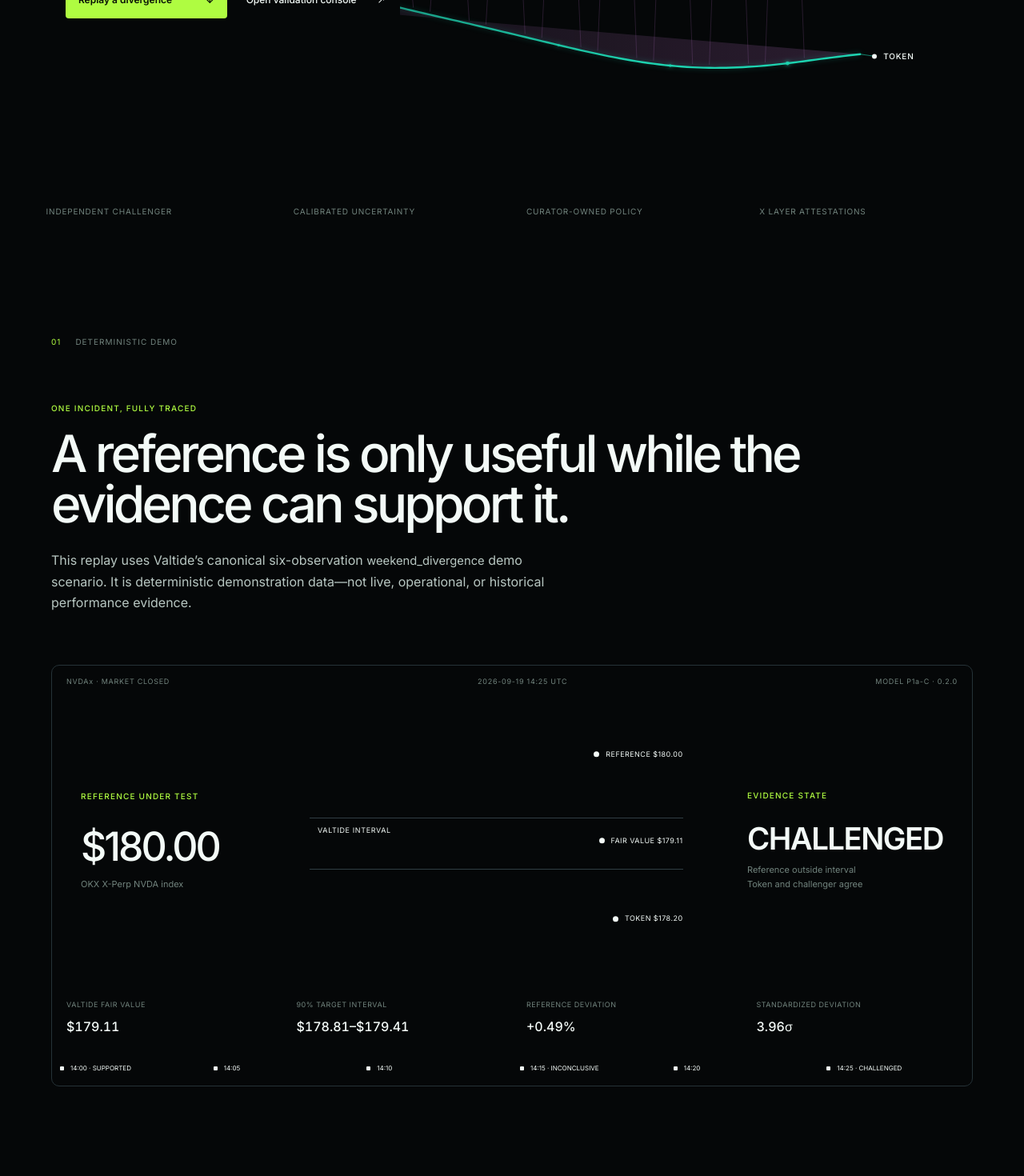
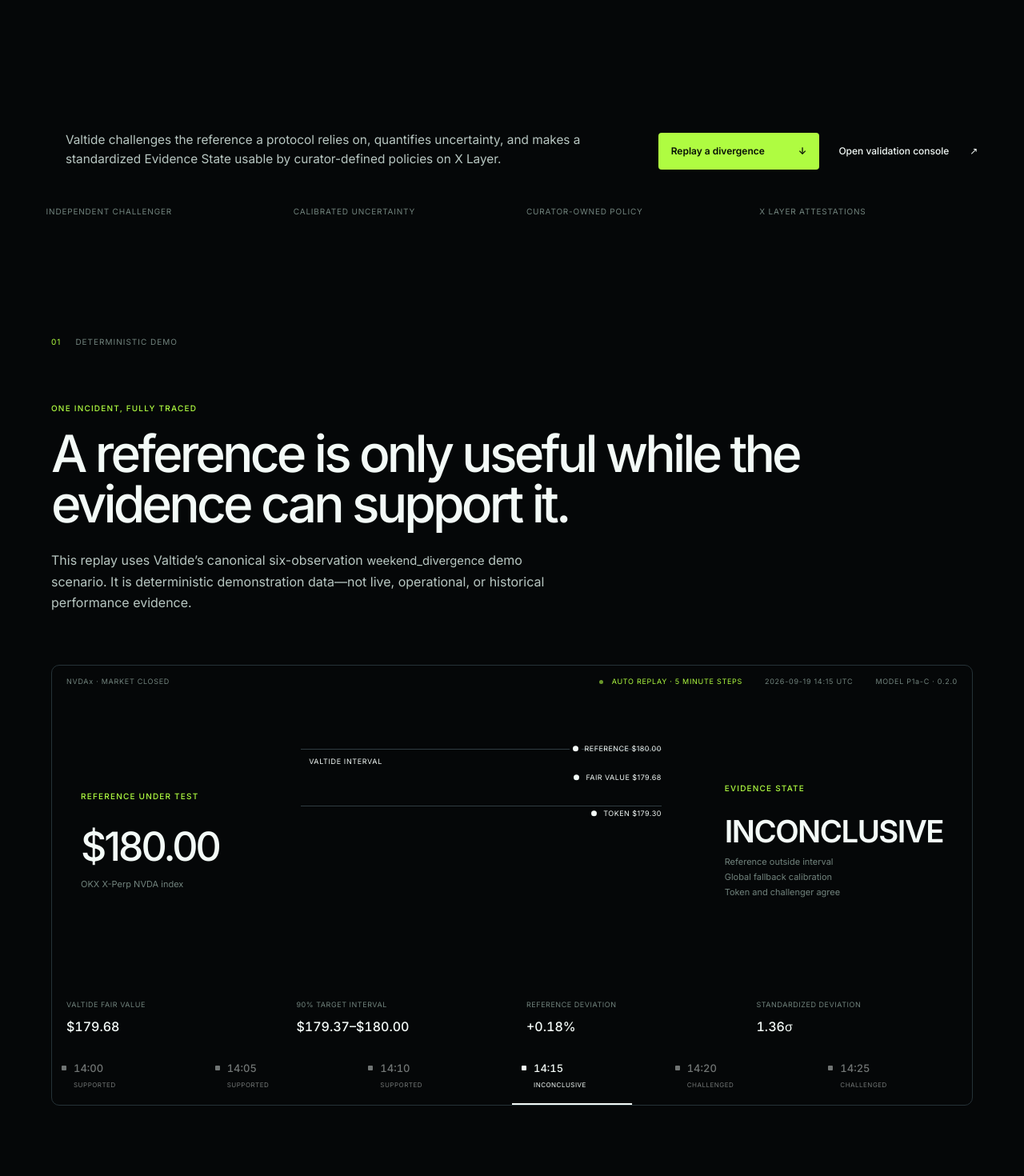
Before and after one commit to chin0312/valtide, a React (Vite) app in the folder apps/web/: page / in a window 1280 px wide. Shown: the part 500-1970 px from the top of the page at 80% size. Built offline with nearby package versions, Linux system fonts and the light colour scheme.

Commit message:
refine homepage replay and hero layout

```diff
--- a/apps/web/src/components/Hero.css
+++ b/apps/web/src/components/Hero.css
@@ -97,22 +97,34 @@
 
 .valtide-hero__lede {
   max-width: 660px;
-  margin: 24px 0 0;
-  padding-right: 14px;
-  background: var(--color-bg);
+  margin: 0;
   color: var(--color-ink-dim);
   font-size: clamp(14px, 1.2vw, 17px);
   line-height: 1.6;
 }
 
-.valtide-hero__actions { display: flex; width: fit-content; flex-wrap: wrap; align-items: center; gap: 24px; padding-right: 18px; background: var(--color-bg); }
+.valtide-hero__lower {
+  position: absolute;
+  z-index: 4;
+  right: clamp(24px, 4.5vw, 72px);
+  bottom: 88px;
+  left: clamp(24px, 6.4vw, 104px);
+  display: grid;
+  grid-template-columns: minmax(320px, 1fr) auto;
+  gap: clamp(36px, 7vw, 120px);
+  align-items: end;
+  padding-top: 24px;
+  border-top: 1px solid var(--color-line-subtle);
+}
+
+.valtide-hero__actions { display: flex; width: fit-content; flex-wrap: wrap; align-items: center; gap: 24px; }
 
 .valtide-hero__action {
   display: inline-flex;
   min-height: 46px;
   align-items: center;
   gap: 42px;
-  margin-top: 34px;
+  margin-top: 0;
   padding: 0 16px;
   background: var(--color-accent);
   color: #071006;
@@ -131,7 +143,7 @@
   min-height: 46px;
   align-items: center;
   gap: 26px;
-  margin-top: 34px;
+  margin-top: 0;
   color: var(--color-ink);
   border-bottom: 1px solid var(--color-line-strong);
   font-size: 12px;
@@ -142,7 +154,7 @@
 .valtide-hero__motion {
   position: absolute;
   z-index: 1;
-  inset: 0;
+  inset: 0 0 224px;
   overflow: hidden;
   pointer-events: none;
 }
@@ -192,14 +204,15 @@
 .valtide-hero__principles span:first-child { padding-left: 0; border-left: 0; }
 
 @media (max-width: 760px) {
-  .valtide-hero { min-height: 560px; }
+  .valtide-hero { min-height: 780px; }
   .valtide-hero__nav { grid-template-columns: 1fr auto; padding: 18px 20px; }
   .valtide-hero__nav nav { display: none; }
   .valtide-hero__copy { top: 108px; right: 20px; left: 20px; }
   .valtide-hero__copy h1 { font-size: clamp(42px, 12.5vw, 66px); }
-  .valtide-hero__lede { max-width: 92%; font-size: 14px; }
-  .valtide-hero__action { margin-top: 24px; }
-  .valtide-hero__secondary { margin-top: 24px; }
+  .valtide-hero__lower { right: 20px; bottom: 102px; left: 20px; grid-template-columns: 1fr; gap: 20px; padding-top: 18px; }
+  .valtide-hero__lede { max-width: 100%; font-size: 13px; }
+  .valtide-hero__motion { bottom: 292px; }
+  .valtide-hero__action, .valtide-hero__secondary { min-height: 40px; }
   .valtide-hero__label { gap: 5px; font-size: 8px; }
   .valtide-hero__label i { width: 5px; height: 5px; }
   .valtide-hero__principles { right: 20px; bottom: 18px; left: 20px; grid-template-columns: 1fr 1fr; }
--- a/apps/web/src/components/Hero.tsx
+++ b/apps/web/src/components/Hero.tsx
@@ -235,7 +235,8 @@ export function Hero() {
     function resize() {
       const bounds = hero.getBoundingClientRect();
       width = bounds.width;
-      height = bounds.height;
+      const lowerBand = width < 760 ? 292 : 224;
+      height = Math.max(320, bounds.height - lowerBand);
       lineHeadX = width * (width < 760 ? 0.72 : 0.84);
       const pixelRatio = Math.min(window.devicePixelRatio || 1, 2);
       canvas.width = Math.round(width * pixelRatio);
@@ -311,11 +312,6 @@ export function Hero() {
       <div className="valtide-hero__copy">
         <p className="valtide-hero__eyebrow">Independent valuation evidence for tokenized collateral</p>
         <h1 id="valtide-hero-title">When markets disagree,<br />know what the <span>evidence supports.</span></h1>
-        <p className="valtide-hero__lede">Valtide challenges the reference a protocol relies on, quantifies uncertainty, and makes a standardized Evidence State usable by curator-defined policies on X Layer.</p>
-        <div className="valtide-hero__actions">
-          <a className="valtide-hero__action" href="#incident">Replay a divergence <span aria-hidden="true">↓</span></a>
-          <a className="valtide-hero__secondary" href="?view=console">Open validation console <span aria-hidden="true">↗</span></a>
-        </div>
       </div>
 
       <div className="valtide-hero__motion" aria-label="Animated market divergence">
@@ -323,6 +319,14 @@ export function Hero() {
         <div ref={realLabelRef} className="valtide-hero__label valtide-hero__label--real" aria-hidden="true"><i /><span>Real world</span></div>
         <div ref={valtideLabelRef} className="valtide-hero__label valtide-hero__label--valtide" aria-hidden="true"><i /><span>Valtide</span></div>
         <div ref={tokenLabelRef} className="valtide-hero__label valtide-hero__label--token" aria-hidden="true"><i /><span>Token</span></div>
+      </div>
+
+      <div className="valtide-hero__lower">
+        <p className="valtide-hero__lede">Valtide challenges the reference a protocol relies on, quantifies uncertainty, and makes a standardized Evidence State usable by curator-defined policies on X Layer.</p>
+        <div className="valtide-hero__actions">
+          <a className="valtide-hero__action" href="#incident">Replay a divergence <span aria-hidden="true">↓</span></a>
+          <a className="valtide-hero__secondary" href="?view=console">Open validation console <span aria-hidden="true">↗</span></a>
+        </div>
       </div>
 
       <div className="valtide-hero__principles" aria-label="Product principles">
--- a/apps/web/src/components/LandingPage.tsx
+++ b/apps/web/src/components/LandingPage.tsx
@@ -1,14 +1,28 @@
+import { useEffect, useState } from "react";
+import type { ValuationResult } from "../api/types";
+import weekendDivergence from "../fixtures/weekend_divergence.json";
 import { Hero } from "./Hero";
 
-const DEMO = {
-  observedAt: "2026-09-19 14:25 UTC",
-  reference: "$180.00",
-  token: "$178.20",
-  fair: "$179.11",
-  interval: "$178.81–$179.41",
-  deviation: "+0.49%",
-  standardized: "3.96σ",
-} as const;
+const SCENARIO = weekendDivergence as unknown as ValuationResult[];
+const REASON_LABELS: Record<string, string> = {
+  REFERENCE_UNDER_TEST_OUTSIDE_INTERVAL: "Reference outside interval",
+  CALIBRATION_GLOBAL_FALLBACK: "Global fallback calibration",
+  TOKEN_AND_CHALLENGER_AGREE: "Token and challenger agree",
+};
+
+function money(value: number | null) {
+  return value === null ? "Unavailable" : `$${value.toFixed(2)}`;
+}
+
+function signedPct(value: number | null) {
+  if (value === null) return "Unavailable";
+  return `${value >= 0 ? "+" : ""}${value.toFixed(2)}%`;
+}
+
+function scaleTop(value: number | null) {
+  if (value === null) return 50;
+  return Math.max(12, Math.min(84, 18 + ((180 - value) / 2) * 64));
+}
 
 const storySteps = [
   { number: "01", label: "Observe", title: "A reference separates from the market evidence.", body: "Valtide keeps the reference under test, tokenized-market price, trusted anchor, market state, and timestamps visibly separate." },
@@ -18,6 +32,19 @@ const storySteps = [
 ] as const;
 
 export function LandingPage() {
+  const [demoFrame, setDemoFrame] = useState(SCENARIO.length - 1);
+
+  useEffect(() => {
+    if (window.matchMedia("(prefers-reduced-motion: reduce)").matches) return;
+    const timer = window.setInterval(() => setDemoFrame((frame) => (frame + 1) % SCENARIO.length), 1450);
+    return () => window.clearInterval(timer);
+  }, []);
+
+  const demo = SCENARIO[demoFrame];
+  const observedAt = `${demo.timestamp.slice(0, 10)} ${demo.timestamp.slice(11, 16)} UTC`;
+  const intervalTop = scaleTop(demo.fair_value_upper);
+  const intervalBottom = scaleTop(demo.fair_value_lower);
+
   return (
     <div className="marketing-shell">
       <Hero />
@@ -33,40 +60,39 @@ export function LandingPage() {
           <div className="incident-frame" aria-label="Canonical Valtide demo scenario">
             <div className="incident-topline">
               <span>NVDAx · MARKET CLOSED</span>
-              <span>{DEMO.observedAt}</span>
+              <span className="incident-live"><i /> AUTO REPLAY · 5 MINUTE STEPS</span>
+              <span>{observedAt}</span>
               <span>MODEL P1a-C · 0.2.0</span>
             </div>
             <div className="incident-grid">
               <div className="incident-question">
                 <span className="marketing-kicker">Reference under test</span>
-                <strong>{DEMO.reference}</strong>
+                <strong>{money(demo.reference_under_test)}</strong>
                 <p>OKX X-Perp NVDA index</p>
               </div>
               <div className="incident-chart" aria-hidden="true">
-                <div className="incident-band"><span>Valtide interval</span></div>
-                <div className="incident-marker incident-marker--reference"><i />Reference {DEMO.reference}</div>
-                <div className="incident-marker incident-marker--fair"><i />Fair value {DEMO.fair}</div>
-                <div className="incident-marker incident-marker--token"><i />Token {DEMO.token}</div>
+                <div className="incident-band" style={{ top: `${intervalTop}%`, height: `${Math.max(4, intervalBottom - intervalTop)}%` }}><span>Valtide interval</span></div>
+                <div className="incident-marker incident-marker--reference" style={{ top: `${scaleTop(demo.reference_under_test)}%` }}><i />Reference {money(demo.reference_under_test)}</div>
+                <div className="incident-marker incident-marker--fair" style={{ top: `${scaleTop(demo.valtide_fair_value)}%` }}><i />Fair value {money(demo.valtide_fair_value)}</div>
+                <div className="incident-marker incident-marker--token" style={{ top: `${scaleTop(demo.token_price)}%` }}><i />Token {money(demo.token_price)}</div>
               </div>
-              <div className="incident-result">
+              <div className={`incident-result is-${demo.evidence_state.toLowerCase()}`}>
                 <span className="marketing-kicker">Evidence State</span>
-                <strong>CHALLENGED</strong>
-                <p>Reference outside interval<br />Token and challenger agree</p>
+                <strong>{demo.evidence_state}</strong>
+                <p>{demo.reason_codes.map((reason) => <span key={reason}>{REASON_LABELS[reason] ?? reason}</span>)}</p>
               </div>
             </div>
             <div className="incident-metrics">
-              <div><span>Valtide fair value</span><strong>{DEMO.fair}</strong></div>
-              <div><span>90% target interval</span><strong>{DEMO.interval}</strong></div>
-              <div><span>Reference deviation</span><strong>{DEMO.deviation}</strong></div>
-              <div><span>Standardized deviation</span><strong>{DEMO.standardized}</strong></div>
+              <div><span>Valtide fair value</span><strong>{money(demo.valtide_fair_value)}</strong></div>
+              <div><span>90% target interval</span><strong>{money(demo.fair_value_lower)}–{money(demo.fair_value_upper)}</strong></div>
+              <div><span>Reference deviation</span><strong>{signedPct(demo.reference_deviation_pct)}</strong></div>
+              <div><span>Standardized deviation</span><strong>{demo.standardized_deviation === null ? "Unavailable" : `${demo.standardized_deviation.toFixed(2)}σ`}</strong></div>
             </div>
             <div className="incident-timeline" aria-label="Demo evidence progression">
-              <span className="is-supported">14:00 · SUPPORTED</span>
-              <span className="is-supported">14:05</span>
-              <span className="is-supported">14:10</span>
-              <span className="is-inconclusive">14:15 · INCONCLUSIVE</span>
-              <span className="is-challenged">14:20</span>
-              <span className="is-challenged">14:25 · CHALLENGED</span>
+              {SCENARIO.map((observation, index) => <span key={observation.timestamp} className={`is-${observation.evidence_state.toLowerCase()} ${index === demoFrame ? "is-active" : ""}`}>
+                <strong>{observation.timestamp.slice(11, 16)}</strong>
+                <em>{observation.evidence_state}</em>
+              </span>)}
             </div>
           </div>
         </section>
--- a/apps/web/src/components/Marketing.css
+++ b/apps/web/src/components/Marketing.css
@@ -12,19 +12,26 @@
 .story-heading--split > p { margin: 0; }
 
 .incident-frame { border: 1px solid var(--color-line); border-radius: 10px; background: var(--color-panel); }
-.incident-topline { display: flex; justify-content: space-between; padding: 13px 18px; color: var(--color-muted); border-bottom: 1px solid var(--color-line-subtle); font-size: 9px; letter-spacing: .08em; }
+.incident-topline { display: grid; grid-template-columns: 1fr auto auto auto; gap: 28px; align-items: center; padding: 13px 18px; color: var(--color-muted); border-bottom: 1px solid var(--color-line-subtle); font-size: 9px; letter-spacing: .08em; }
+.incident-live { color: var(--color-accent); }
+.incident-live i { display: inline-block; width: 5px; height: 5px; margin-right: 7px; background: currentColor; border-radius: 50%; animation: incidentPulse 1450ms ease-in-out infinite; }
+@keyframes incidentPulse { 0%, 100% { opacity: .3; } 50% { opacity: 1; } }
 .incident-grid { display: grid; min-height: 360px; grid-template-columns: .75fr 1.5fr .75fr; align-items: stretch; }
 .incident-question, .incident-result { display: flex; flex-direction: column; justify-content: center; padding: 36px; }
 .incident-question { border-right: 1px solid var(--color-line-subtle); }
 .incident-result { border-left: 1px solid var(--color-line-subtle); }
 .incident-question strong { font-size: 50px; font-weight: 500; letter-spacing: -.06em; }
 .incident-question p, .incident-result p { color: var(--color-muted); font-size: 11px; line-height: 1.7; }
-.incident-result strong { color: var(--color-challenged); font-size: clamp(27px, 3vw, 42px); font-weight: 600; letter-spacing: -.04em; }
+.incident-result strong { font-size: clamp(27px, 3vw, 42px); font-weight: 600; letter-spacing: -.04em; transition: color 320ms ease; }
+.incident-result.is-supported strong { color: var(--color-supported); }
+.incident-result.is-inconclusive strong { color: var(--color-inconclusive); }
+.incident-result.is-challenged strong { color: var(--color-challenged); }
+.incident-result p span { display: block; }
 .incident-chart { position: relative; overflow: hidden; background-image: linear-gradient(var(--color-line-subtle) 1px, transparent 1px), linear-gradient(90deg, var(--color-line-subtle) 1px, transparent 1px); background-size: 100% 25%, 12.5% 100%; }
 .incident-chart::after { position: absolute; top: 50%; right: 8%; left: 8%; height: 1px; background: var(--color-line-strong); content: ""; }
-.incident-band { position: absolute; z-index: 1; top: 42%; right: 8%; left: 8%; height: 18%; background: var(--color-band-fill); border-block: 1px solid #91b9ca4d; }
+.incident-band { position: absolute; z-index: 1; top: 42%; right: 8%; left: 8%; height: 18%; background: var(--color-band-fill); border-block: 1px solid #91b9ca4d; transition: top 560ms cubic-bezier(.2,.75,.3,1), height 560ms cubic-bezier(.2,.75,.3,1); }
 .incident-band span { position: absolute; top: 8px; left: 10px; color: var(--color-series-valtide); font-size: 9px; letter-spacing: .07em; text-transform: uppercase; }
-.incident-marker { position: absolute; z-index: 2; right: 8%; display: flex; align-items: center; gap: 8px; font-size: 9px; letter-spacing: .05em; text-transform: uppercase; transform: translateY(-50%); }
+.incident-marker { position: absolute; z-index: 2; right: 8%; display: flex; align-items: center; gap: 8px; font-size: 9px; letter-spacing: .05em; text-transform: uppercase; transform: translateY(-50%); transition: top 560ms cubic-bezier(.2,.75,.3,1); }
 .incident-marker i { width: 7px; height: 7px; border-radius: 50%; background: currentColor; box-shadow: 0 0 0 4px #050708; }
 .incident-marker--reference { top: 20%; color: var(--color-series-reference); }
 .incident-marker--fair { top: 50%; color: var(--color-series-valtide); }
@@ -36,8 +43,15 @@
 .incident-metrics span { margin-bottom: 8px; color: var(--color-muted); font-size: 9px; letter-spacing: .06em; text-transform: uppercase; }
 .incident-metrics strong { font-variant-numeric: tabular-nums; font-size: 16px; font-weight: 500; }
 .incident-timeline { display: grid; grid-template-columns: repeat(6, 1fr); border-top: 1px solid var(--color-line-subtle); }
-.incident-timeline span { position: relative; padding: 16px 12px 16px 23px; color: var(--color-muted); border-left: 1px solid var(--color-line-subtle); font-size: 8px; white-space: nowrap; }
-.incident-timeline span::before { position: absolute; top: 20px; left: 10px; width: 5px; height: 5px; border-radius: 1px; background: currentColor; content: ""; }
+.incident-timeline span { position: relative; min-height: 68px; padding: 13px 14px 11px 27px; color: var(--color-muted); border-left: 1px solid var(--color-line-subtle); white-space: nowrap; transition: background 220ms ease, opacity 220ms ease; opacity: .45; }
+.incident-timeline span::before { position: absolute; top: 19px; left: 12px; width: 6px; height: 6px; border-radius: 1px; background: currentColor; content: ""; }
+.incident-timeline span::after { position: absolute; right: 0; bottom: 0; left: 0; height: 2px; background: currentColor; content: ""; transform: scaleX(0); transform-origin: left; }
+.incident-timeline span.is-active { background: var(--color-panel-2); opacity: 1; }
+.incident-timeline span.is-active::after { animation: incidentProgress 1450ms linear both; }
+.incident-timeline strong, .incident-timeline em { display: block; }
+.incident-timeline strong { color: var(--color-ink); font-size: 13px; font-weight: 500; font-variant-numeric: tabular-nums; }
+.incident-timeline em { margin-top: 5px; font-size: 8px; font-style: normal; letter-spacing: .06em; }
+@keyframes incidentProgress { to { transform: scaleX(1); } }
 .incident-timeline .is-supported { color: var(--color-supported); }
 .incident-timeline .is-inconclusive { color: var(--color-inconclusive); }
 .incident-timeline .is-challenged { color: var(--color-challenged); }
@@ -200,6 +214,7 @@
   .docs-hero aside { max-width: 560px; }
   .docs-cta { display: block; }
   .docs-cta > div:last-child { margin-top: 40px; }
+  .incident-topline { grid-template-columns: 1fr 1fr; }
 }
 
 @media (max-width: 680px) {
@@ -232,3 +247,11 @@
   .reader-list { margin-left: 0; }
   .reader-list li { grid-template-columns: 40px 1fr; }
 }
+
+@media (prefers-reduced-motion: reduce) {
+  .incident-live i,
+  .incident-timeline span.is-active::after { animation: none; }
+  .incident-band,
+  .incident-marker,
+  .incident-result strong { transition: none; }
+}
```
